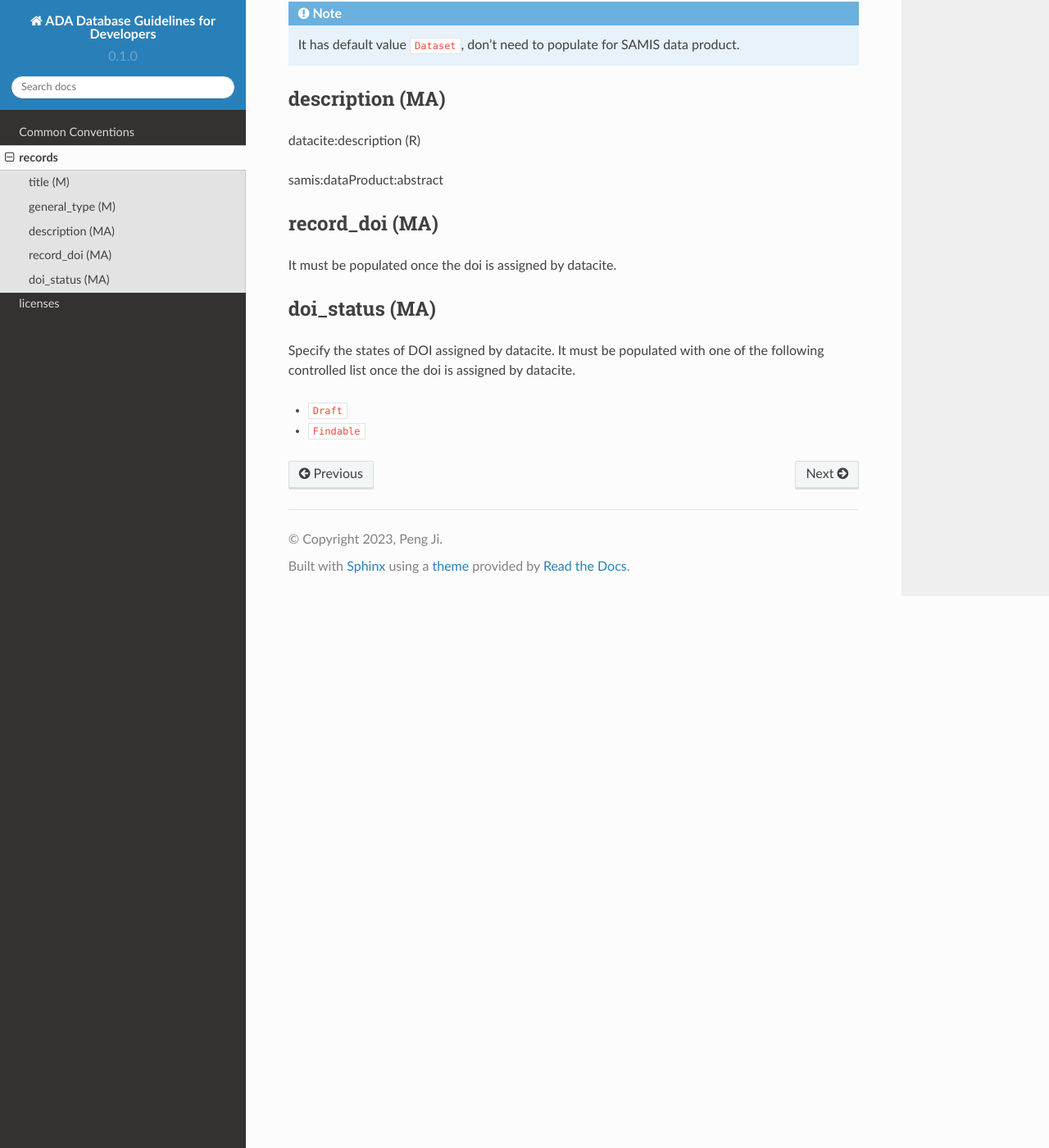
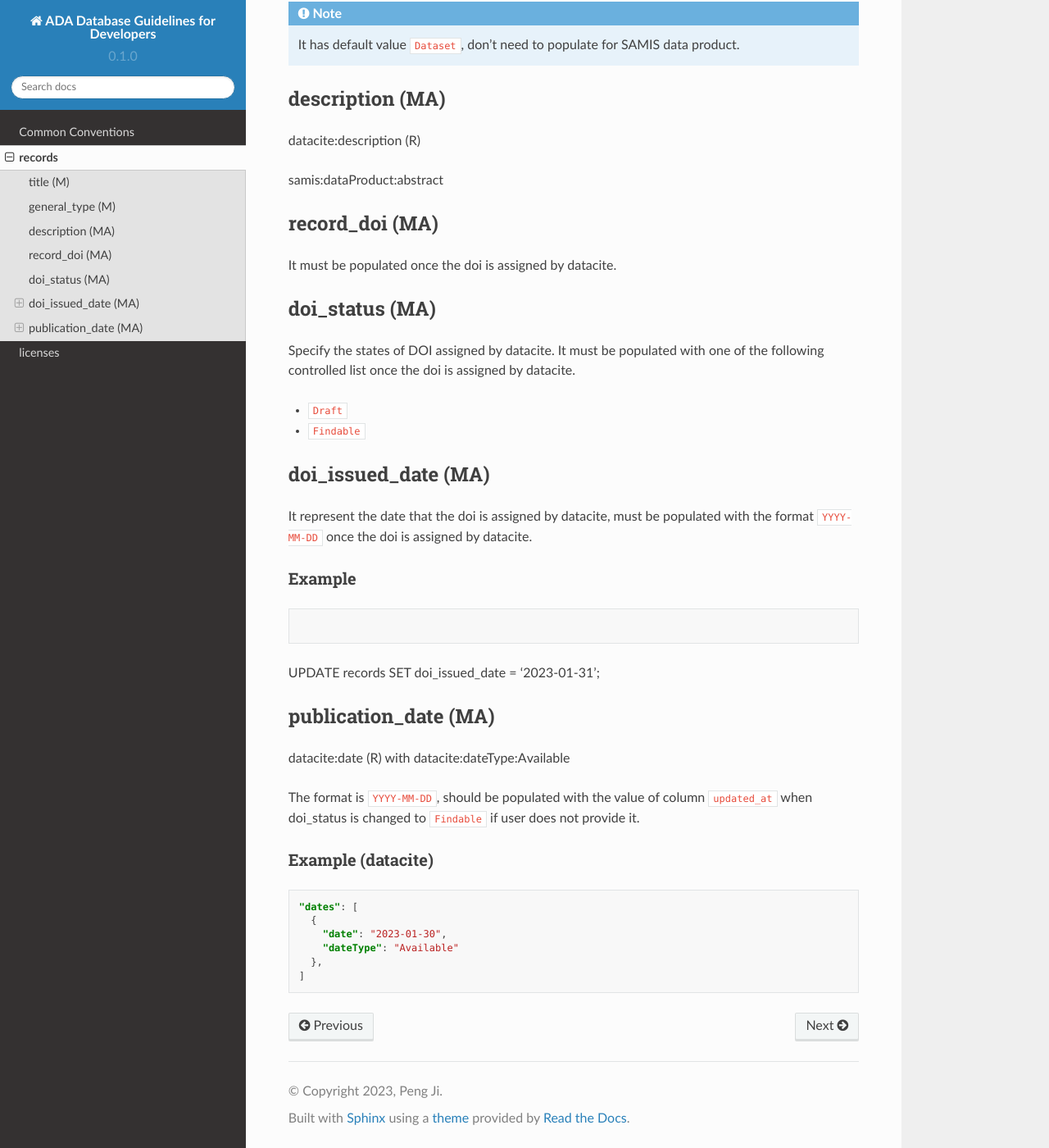
Before and after one commit to amds-ldeo/ada-db-spec, a Sphinx documentation site: the page built from docs/source/records.rst, in a window 1280 px wide and 1400 px high, scrolled down 1110 px. Shown: the whole window at 82% size. Built offline with Sphinx 7.4.7 and the Read the Docs theme 2.0.0, drawn with Linux system fonts in a browser that asks for light colours.

Commit message:
refactor: update content of records.rst

```diff
--- a/docs/source/records.rst
+++ b/docs/source/records.rst
@@ -61,3 +61,31 @@ Specify the states of DOI assigned by datacite. It must be populated with one of
 
 * ``Draft``
 * ``Findable``
+
+doi_issued_date (MA)
+-----------------------
+
+It represent the date that the doi is assigned by datacite, must be populated with the format ``YYYY-MM-DD`` once the doi is assigned by datacite.
+
+Example
+~~~~~~~
+.. code-block:: sql
+
+UPDATE records SET doi_issued_date = '2023-01-31';
+
+publication_date (MA)
+-----------------------
+datacite:date (R) with datacite:dateType:Available
+
+The format is ``YYYY-MM-DD``, should be populated with the value of column ``updated_at`` when doi_status is changed to ``Findable`` if user does not provide it.
+
+Example (datacite)
+~~~~~~~~~~~~~~~~~~~
+.. code-block:: json
+
+  "dates": [
+    {
+      "date": "2023-01-30",
+      "dateType": "Available"
+    },
+  ]
```
